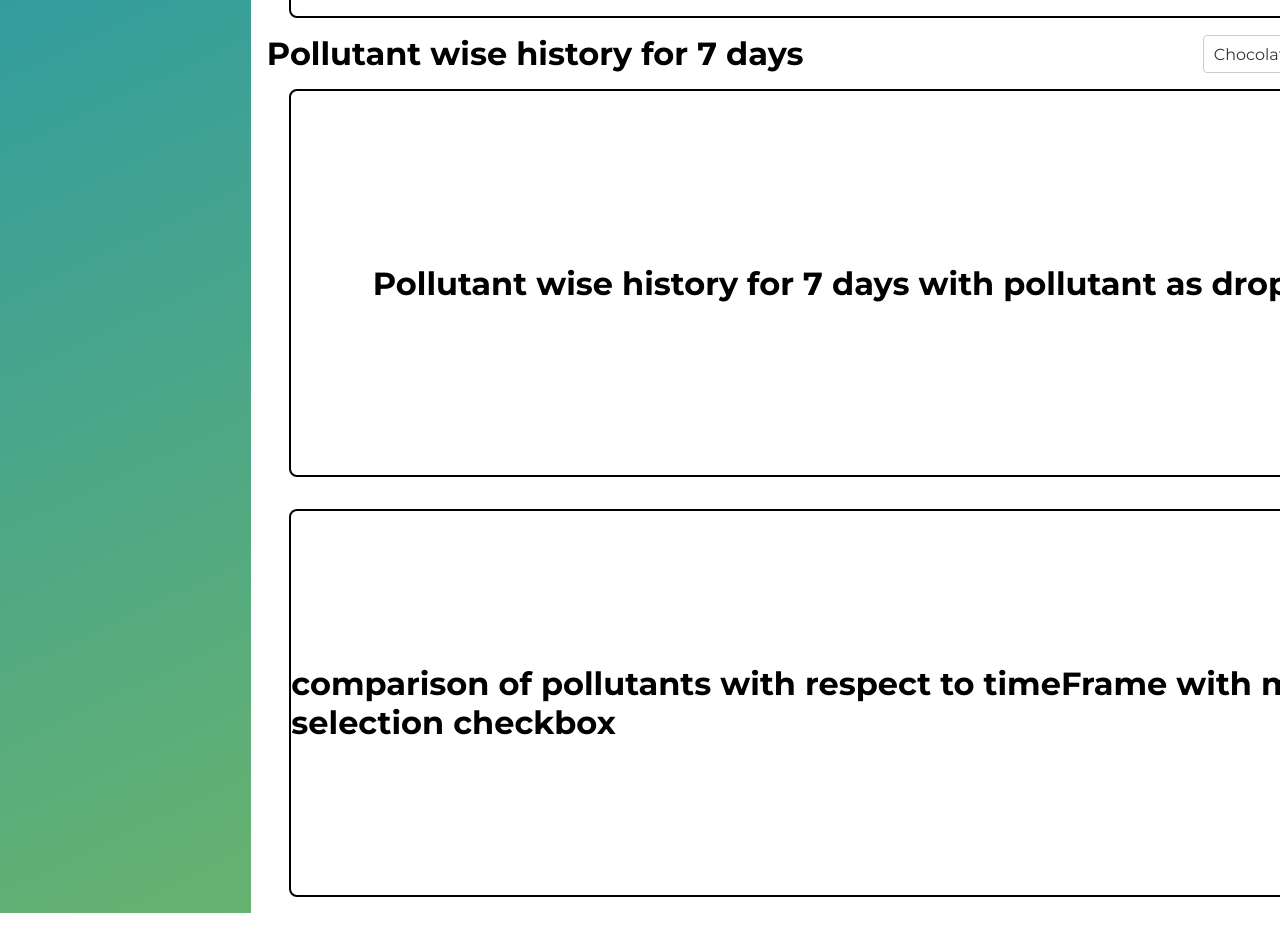
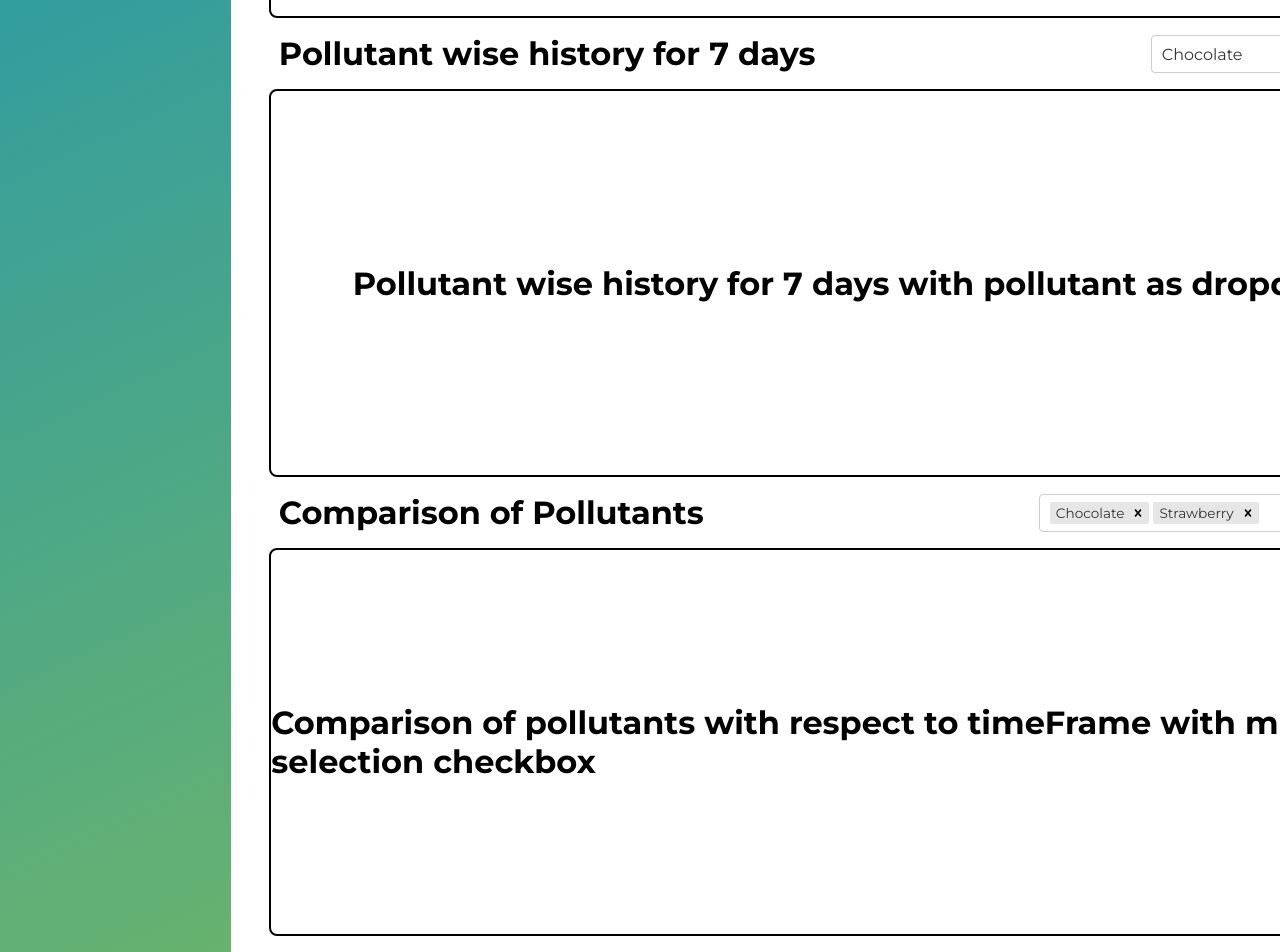
Before and after one commit to racyriaz/rudram, a React (Create React App) app: page /air-quality/dashboard in a window 1280 px wide. Shown: the part 1015-1967 px from the top of the page. Before the commit the page ends 1928 px from the top, so only its background shows below. Built offline with nearby package versions, Linux system fonts and the light colour scheme; a web font is replaced by a local one.

Commit message:
multi dropdowns with evnt handeling function

```diff
--- a/src/Views/AirQualitySubComponents/Dashboard.jsx
+++ b/src/Views/AirQualitySubComponents/Dashboard.jsx
@@ -8,14 +8,22 @@ import "../Stylesheet.css";
 
 function Dashboard() {
 	const animatedComponents = makeAnimated();
-	function HandleChange(params) {
+	function HandleSingleDropdown(params) {
 		console.log(params.value);
+	}
+	function HandleMultiDropdown(params) {
+		params.map((p) => {
+			console.log(p.value);
+		});
 	}
 
 	const options = [
 		{ value: "chocolate", label: "Chocolate" },
 		{ value: "strawberry", label: "Strawberry" },
 		{ value: "vanilla", label: "Vanilla" },
+		{ value: "gold", label: "Gold" },
+		{ value: "silver", label: "Silver" },
+		{ value: "iron", label: "Iron" },
 	];
 	return (
 		<div className="flex col mg-lr-1rem">
@@ -42,25 +50,40 @@ function Dashboard() {
 				<ChartPlaceHolder content="AQI historical chart for 7 days" />
 			</div>
 			<div className="flex col justify-center">
-				<div className="flex full-width row justify-between ">
-					<div>
+				<div className="full-width">
+					<div className="flex mg-lr-2rem row justify-between">
 						<h1>Pollutant wise history for 7 days</h1>
-					</div>
 						<Select
 							closeMenuOnSelect={true}
 							components={animatedComponents}
 							defaultValue={options[0]}
 							isSearchable
 							options={options}
-						onChange={(e) => HandleChange(e)}
+							onChange={(e) => HandleSingleDropdown(e)}
 							className="dropdown"
 						/>
+					</div>
 				</div>
 
 				<ChartPlaceHolder content="Pollutant wise history for 7 days with pollutant as dropdown" />
 			</div>
-			<div className="flex row justify-evenly">
-				<ChartPlaceHolder content="comparison of pollutants with respect to timeFrame with mulitple selection checkbox" />
+			<div className="flex col justify-center">
+				<div className="full-width">
+					<div className="flex  mg-lr-2rem row justify-between">
+						<h1>Comparison of Pollutants </h1>
+						<Select
+							closeMenuOnSelect={false}
+							className="multiDropdown"
+							components={animatedComponents}
+							defaultValue={[options[0], options[1]]}
+							isSearchable
+							isMulti
+							options={options}
+							onChange={(e) => HandleMultiDropdown(e)}
+						/>
+					</div>
+				</div>
+				<ChartPlaceHolder content="Comparison of pollutants with respect to timeFrame with mulitple selection checkbox" />
 			</div>
 		</div>
 	);
--- a/src/Views/Stylesheet.css
+++ b/src/Views/Stylesheet.css
@@ -56,6 +56,9 @@ body {
 	padding: 20px;
 }
 .lr-pad-5px {
+	padding: 0 5px;
+}
+.lr-pad-15px {
 	padding: 0 15px;
 }
 .mg-1rem {
@@ -71,12 +74,23 @@ body {
 	margin: 2rem 0;
 }
 .mg-lr-1rem {
-	margin: 0 1rem;
+	margin: 0 1rem !important;
 }
 .mg-lr-2rem {
-	margin: 0 2rem;
+	margin: 0 2rem !important;
 }
-
+.mg-l-1rem {
+	margin-left: 1rem;
+}
+.mg-l-2rem {
+	margin-left: 2rem;
+}
+.mg-r-1rem {
+	margin-right: 1rem;
+}
+.mg-r-2rem {
+	margin-right: 2rem;
+}
 .white {
 	color: whitesmoke;
 	white-space: nowrap;
@@ -191,3 +205,8 @@ body {
 	width: 18rem;
 	min-width: 10rem;
 }
+.multiDropdown {
+	max-width: 25rem;
+	width: 20rem;
+	min-width: 25rem;
+}
```
Lines whose indentation alone changed are shown as unchanged.
